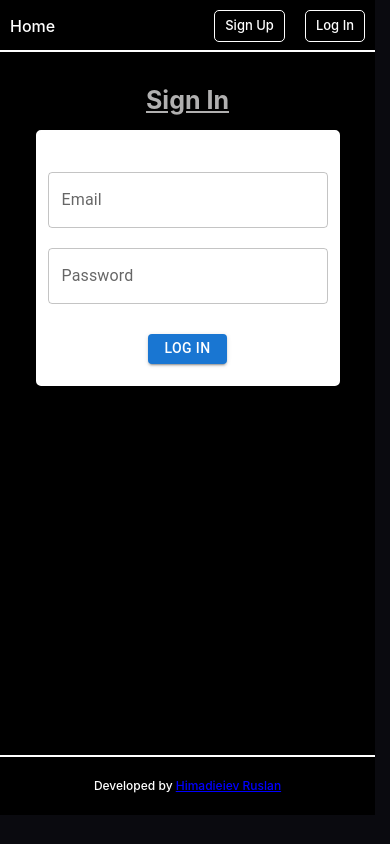
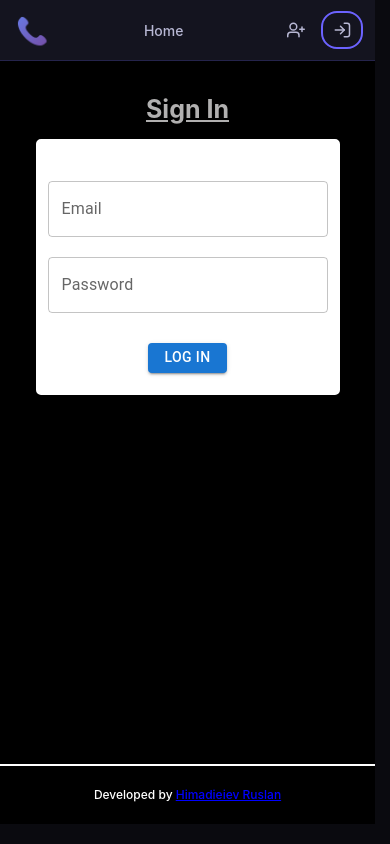
Before and after one commit to Himadieiev/phonebook-app, a React (Create React App) app: page /phonebook-app/login in a window 390 px wide. Built offline with nearby package versions, Linux system fonts and the light colour scheme.

Commit message:
Refactor Header and UserMenu with responsive design, gradient branding, avatar popup, and adaptive icons for auth buttons.

```diff
--- a/src/components/Header/Header.jsx
+++ b/src/components/Header/Header.jsx
@@ -1,5 +1,6 @@
-import { NavLink, useLocation } from 'react-router-dom';
+import { NavLink } from 'react-router-dom';
 import { useSelector } from 'react-redux';
+import { useState, useEffect } from 'react';
 
 import UserMenu from 'components/UserMenu/UserMenu';
 import authSelectors from 'redux/Auth/selectors';
@@ -8,41 +9,135 @@ import css from './Header.module.css';
 
 const Header = () => {
   const isLoggedIn = useSelector(authSelectors.getIsLoggedIn);
-  const location = useLocation();
+  const [isMobile, setIsMobile] = useState(window.innerWidth <= 600);
+
+  useEffect(() => {
+    const handleResize = () => {
+      setIsMobile(window.innerWidth <= 600);
+    };
+
+    window.addEventListener('resize', handleResize);
+    return () => window.removeEventListener('resize', handleResize);
+  }, []);
 
   return (
     <header className={css.header}>
       <div className={css.container}>
         <nav className={css.navigation}>
+          <NavLink to="/" className={css.logo}>
+            <span className={css.logoIcon}>📞</span>
+            <span className={css.logoText}>PhoneBook</span>
+          </NavLink>
+
+          <div className={css.links}>
             <NavLink
               to="/"
-            className={location.pathname === '/' ? `${css.link} ${css.activeLink}` : css.link}
+              className={({ isActive }) =>
+                `${css.link} ${isActive ? css.activeLink : ''}`
+              }
             >
               Home
             </NavLink>
             {isLoggedIn && (
               <NavLink
                 to="/contacts"
-              className={
-                location.pathname === '/contacts'
-                  ? `${css.link} ${css.linkContacts} ${css.activeLink}`
-                  : `${css.link} ${css.linkContacts}`
+                className={({ isActive }) =>
+                  `${css.link} ${isActive ? css.activeLink : ''}`
                 }
               >
                 Contacts
               </NavLink>
             )}
+          </div>
+
+          <div className={css.auth}>
             {!isLoggedIn && (
-            <div className={css.rightLinks}>
-              <NavLink to="/register" className={`${css.link} ${css.linkSignUp}`}>
-                Sign Up
+              <>
+                <NavLink
+                  to="/register"
+                  className={({ isActive }) =>
+                    `${css.authLink} ${isActive ? css.activeAuthLink : ''}`
+                  }
+                >
+                  <svg
+                    className={css.icon}
+                    width="18"
+                    height="18"
+                    viewBox="0 0 24 24"
+                    fill="none"
+                    xmlns="http://www.w3.org/2000/svg"
+                  >
+                    <path
+                      d="M16 21V19C16 16.8 14.2 15 12 15H5C2.8 15 1 16.8 1 19V21"
+                      stroke="currentColor"
+                      strokeWidth="2"
+                      strokeLinecap="round"
+                      strokeLinejoin="round"
+                    />
+                    <circle
+                      cx="8.5"
+                      cy="7.5"
+                      r="4.5"
+                      stroke="currentColor"
+                      strokeWidth="2"
+                    />
+                    <path
+                      d="M20 8V14"
+                      stroke="currentColor"
+                      strokeWidth="2"
+                      strokeLinecap="round"
+                    />
+                    <path
+                      d="M23 11H17"
+                      stroke="currentColor"
+                      strokeWidth="2"
+                      strokeLinecap="round"
+                    />
+                  </svg>
+                  {!isMobile && <span>Sign Up</span>}
                 </NavLink>
-              <NavLink to="/login" className={`${css.link} ${css.linkLogin}`}>
-                Log In
+                <NavLink
+                  to="/login"
+                  className={({ isActive }) =>
+                    `${css.authLink} ${isActive ? css.activeAuthLink : ''}`
+                  }
+                >
+                  <svg
+                    className={css.icon}
+                    width="18"
+                    height="18"
+                    viewBox="0 0 24 24"
+                    fill="none"
+                    xmlns="http://www.w3.org/2000/svg"
+                  >
+                    <path
+                      d="M15 3H19C20.5304 3 22 4.46957 22 6V18C22 19.5304 20.5304 21 19 21H15"
+                      stroke="currentColor"
+                      strokeWidth="2"
+                      strokeLinecap="round"
+                      strokeLinejoin="round"
+                    />
+                    <path
+                      d="M10 17L15 12L10 7"
+                      stroke="currentColor"
+                      strokeWidth="2"
+                      strokeLinecap="round"
+                      strokeLinejoin="round"
+                    />
+                    <path
+                      d="M15 12H3"
+                      stroke="currentColor"
+                      strokeWidth="2"
+                      strokeLinecap="round"
+                      strokeLinejoin="round"
+                    />
+                  </svg>
+                  {!isMobile && <span>Log In</span>}
                 </NavLink>
+              </>
+            )}
+            {isLoggedIn && <UserMenu />}
           </div>
-          )}
-          {isLoggedIn && <UserMenu className={css.user} />}
         </nav>
       </div>
     </header>
--- a/src/components/Header/Header.module.css
+++ b/src/components/Header/Header.module.css
@@ -1,143 +1,177 @@
 .header {
-  height: 52px;
-
-  border-bottom: 2px solid white;
-  background-color: black;
+  position: sticky;
+  top: 0;
+  z-index: 100;
+  background: var(--bg-secondary);
+  border-bottom: 1px solid var(--border-color);
 }
 
-@media screen and (min-width: 768px) {
-  .header {
+.container {
+  max-width: 1400px;
+  margin: 0 auto;
+  padding: 0 24px;
+}
+
+.navigation {
+  height: 70px;
+  display: flex;
+  align-items: center;
+  justify-content: space-between;
+  gap: 32px;
+}
+
+.logo {
+  display: flex;
+  align-items: center;
+  gap: 8px;
+  text-decoration: none;
+  flex-shrink: 0;
+  transition: var(--transition-base);
+}
+
+.logo:hover {
+  opacity: 0.7;
+}
+
+.logoIcon {
+  font-size: 28px;
+  background: var(--accent-gradient);
+  -webkit-background-clip: text;
+  background-clip: text;
+  color: transparent;
+}
+
+.logoText {
+  font-size: 20px;
+  font-weight: 700;
+  background: var(--accent-gradient);
+  -webkit-background-clip: text;
+  background-clip: text;
+  color: transparent;
+}
+
+.links {
+  display: flex;
+  align-items: center;
+  gap: 32px;
+  flex: 1;
+  justify-content: center;
+}
+
+.link {
+  color: var(--text-secondary);
+  text-decoration: none;
+  font-size: 16px;
+  font-weight: 500;
+  transition: var(--transition-base);
+  padding: 8px 4px;
+  position: relative;
+}
+
+.link:hover {
+  opacity: 0.7;
+}
+
+.activeLink {
+  color: var(--text-primary);
+}
+
+.activeLink::after {
+  content: '';
+  position: absolute;
+  bottom: 4px;
+  left: 0;
+  right: 0;
+  height: 2px;
+  background: var(--accent-gradient);
+  border-radius: 2px;
+}
+
+.auth {
+  display: flex;
+  align-items: center;
+  gap: 6px;
+  flex-shrink: 0;
+}
+
+.authLink {
+  padding: 8px 12px;
+  color: var(--text-secondary);
+  text-decoration: none;
+  font-size: 16px;
+  font-weight: 500;
+  border-radius: var(--radius-md);
+  transition: var(--transition-base);
+  display: flex;
+  align-items: center;
+  gap: 6px;
+}
+
+.authLink:hover {
+  opacity: 0.7;
+}
+
+.activeAuthLink {
+  outline: 2px solid var(--accent-primary);
+  outline-offset: 2px;
+}
+
+.icon {
+  stroke: var(--text-secondary);
+}
+
+@media (max-width: 768px) {
+  .container {
+    padding: 0 16px;
+  }
+
+  .navigation {
     height: 60px;
+    gap: 16px;
+  }
+
+  .logoIcon {
+    font-size: 24px;
+  }
+
+  .logoText {
+    font-size: 18px;
+  }
+
+  .links {
+    gap: 24px;
+  }
+
+  .link {
+    font-size: 14px;
+  }
+
+  .authLink {
+    font-size: 14px;
+    padding: 6px 10px;
   }
 }
 
-.container {
-  max-width: 500px;
-  margin-left: auto;
-  margin-right: auto;
-}
+@media (max-width: 600px) {
+  .logoText {
+    display: none;
+  }
 
-@media screen and (min-width: 768px) {
-  .container {
-    max-width: 700px;
+  .logoIcon {
+    font-size: 26px;
+  }
+
+  .auth {
+    gap: 12px;
   }
 }
 
-@media screen and (min-width: 1200px) {
-  .container {
-    max-width: 800px;
+@media (max-width: 560px) {
+  .links {
+    gap: 16px;
+  }
+
+  .authLink {
+    padding: 6px 8px;
   }
 }
-
-.navigation {
-  padding: 10px 10px;
-
-  display: flex;
-  justify-content: center;
-  align-items: center;
-
-  font-weight: 500;
-}
-
-@media screen and (min-width: 768px) {
-  .navigation {
-    font-size: 16px;
-  }
-}
-
-@media screen and (min-width: 1200px) {
-  .navigation {
-    font-size: 18px;
-  }
-}
-
-.link {
-  font-size: 16px;
-
-  color: white;
-  text-decoration: none;
-  transition: all 0.3s linear;
-}
-
-@media screen and (min-width: 768px) {
-  .link {
-    font-size: 25px;
-  }
-}
-
-.link:active {
-  color: grey;
-}
-
-.link:hover {
-  color: grey;
-}
-
-.linkContacts {
-  margin-left: 7px;
-}
-
-@media screen and (min-width: 768px) {
-  .linkContacts {
-    margin-left: 15px;
-  }
-}
-
-@media screen and (min-width: 1200px) {
-  .linkContacts {
-    margin-left: 20px;
-  }
-}
-
-.linkLogin {
-  margin-left: 20px;
-}
-
-@media screen and (min-width: 768px) {
-  .linkLogin {
-    margin-left: 15px;
-  }
-}
-
-@media screen and (min-width: 1200px) {
-  .linkLogin {
-    margin-left: 20px;
-  }
-}
-
-.rightLinks {
-  margin-left: auto;
-}
-
-.linkSignUp,
-.linkLogin {
-  padding: 5px 10px;
-
-  font-size: 13px;
-
-  background-color: black;
-  color: white;
-  border-radius: 5px;
-  border: 1px solid white;
-}
-
-@media screen and (min-width: 768px) {
-  .linkLogin,
-  .linkSignUp {
-    padding: 10px 20px;
-
-    font-size: 15px;
-  }
-}
-
-.linkSignUp:hover,
-.linkLogin:hover,
-.linkSignUp:focus,
-.linkLogin:focus {
-  background-color: blue;
-  color: white;
-}
-
-.activeLink {
-  text-decoration: underline;
-}
--- a/src/components/UserMenu/UserMenu.jsx
+++ b/src/components/UserMenu/UserMenu.jsx
@@ -1,4 +1,5 @@
 import { useDispatch, useSelector } from 'react-redux';
+import { useState, useEffect } from 'react';
 
 import authSelectors from 'redux/Auth/selectors';
 import { logoutThunk } from 'redux/Auth/thunks';
@@ -8,14 +9,69 @@ import css from './UserMenu.module.css';
 const UserMenu = () => {
   const dispatch = useDispatch();
   const name = useSelector(authSelectors.getUsername);
+  const initials = name.slice(0, 2).toUpperCase();
+  const [isMobile, setIsMobile] = useState(window.innerWidth <= 600);
+  const [showPopup, setShowPopup] = useState(false);
+
+  useEffect(() => {
+    const handleResize = () => {
+      setIsMobile(window.innerWidth <= 600);
+    };
+
+    window.addEventListener('resize', handleResize);
+    return () => window.removeEventListener('resize', handleResize);
+  }, []);
 
   return (
     <div className={css.user}>
-      <p className={css.welcome}>
-        Welcome, <span className={css.name}>{name}</span>
-      </p>
-      <button type="button" className={css.button} onClick={() => dispatch(logoutThunk())}>
-        Log Out
+      <div
+        className={css.avatarWrapper}
+        onMouseEnter={() => setShowPopup(true)}
+        onMouseLeave={() => setShowPopup(false)}
+      >
+        <span className={css.initials}>{initials}</span>
+        {showPopup && (
+          <div className={css.popup}>
+            <span className={css.popupName}>{name}</span>
+          </div>
+        )}
+      </div>
+      <button
+        type="button"
+        className={css.logoutButton}
+        onClick={() => dispatch(logoutThunk())}
+      >
+        <svg
+          className={css.icon}
+          width="18"
+          height="18"
+          viewBox="0 0 24 24"
+          fill="none"
+          xmlns="http://www.w3.org/2000/svg"
+        >
+          <path
+            d="M9 21H5C4.46957 21 3.96086 20.7893 3.58579 20.4142C3.21071 20.0391 3 19.5304 3 19V5C3 4.46957 3.21071 3.96086 3.58579 3.58579C3.96086 3.21071 4.46957 3 5 3H9"
+            stroke="currentColor"
+            strokeWidth="2"
+            strokeLinecap="round"
+            strokeLinejoin="round"
+          />
+          <path
+            d="M16 17L21 12L16 7"
+            stroke="currentColor"
+            strokeWidth="2"
+            strokeLinecap="round"
+            strokeLinejoin="round"
+          />
+          <path
+            d="M21 12H9"
+            stroke="currentColor"
+            strokeWidth="2"
+            strokeLinecap="round"
+            strokeLinejoin="round"
+          />
+        </svg>
+        {!isMobile && <span className={css.logoutText}>Log Out</span>}
       </button>
     </div>
   );
```
Also changed, not shown: src/components/UserMenu/UserMenu.module.css (+104 -55 lines). Lines whose indentation alone changed are shown as unchanged.
